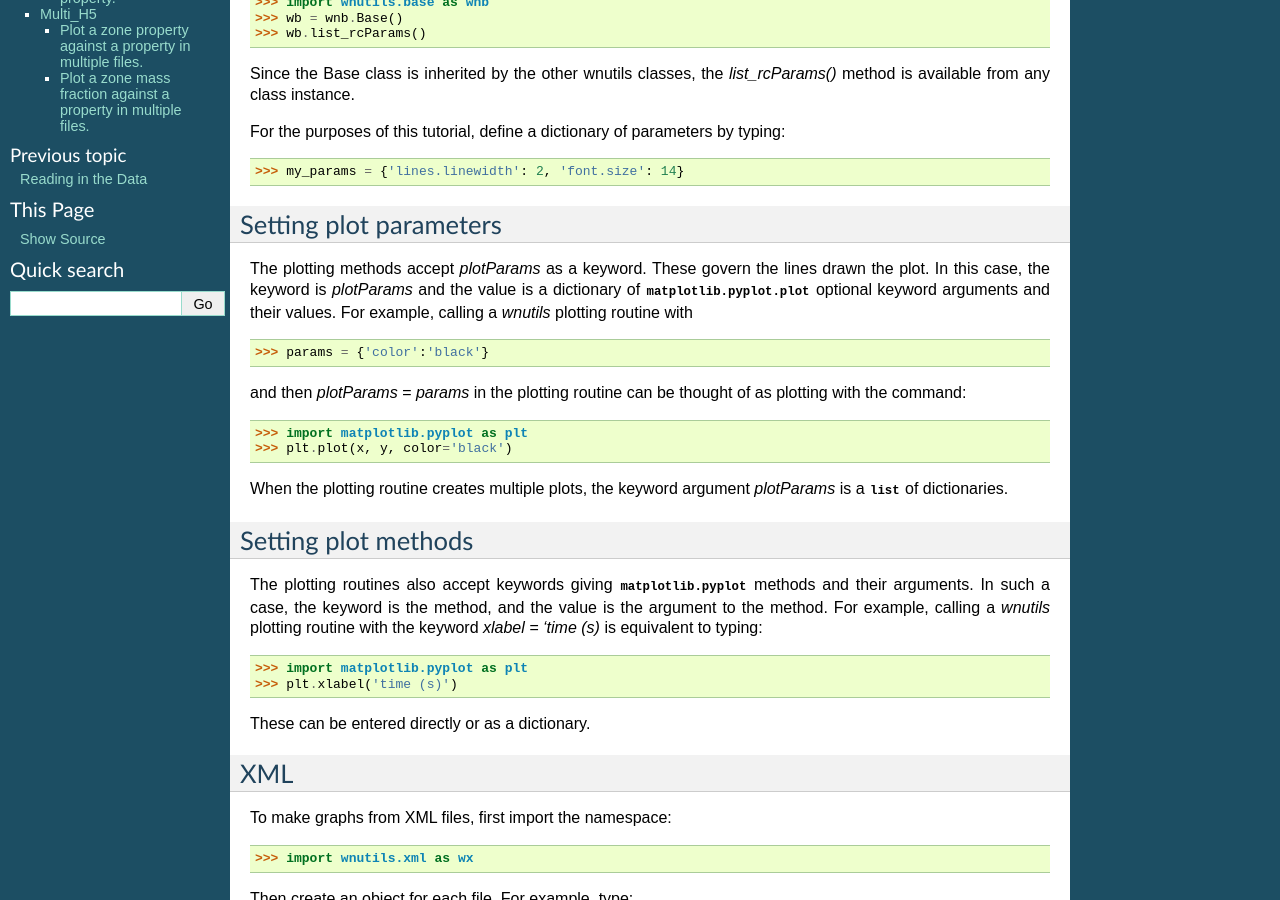
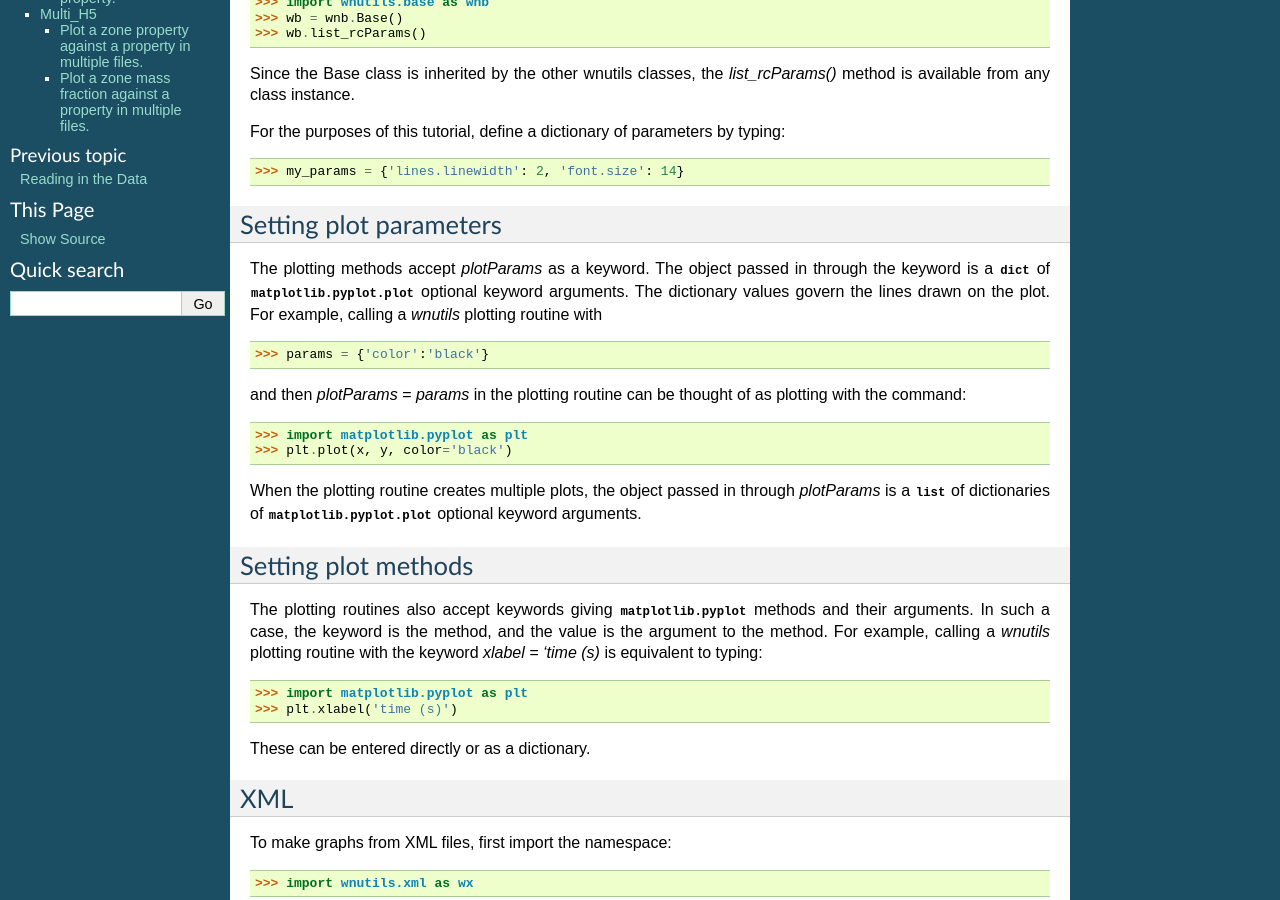
Before and after one commit to mbradle/wnutils, a Sphinx documentation site: the page built from doc/source/plot_tutorial.rst, in a window 1280 px wide and 900 px high, scrolled down 628 px. Built offline with Sphinx 7.4.7, drawn with Linux system fonts in a browser that asks for light colours; some of the changed text lies outside the part shown.

Commit message:
Fix typos.  Accommodate Python 2.

```diff
--- a/doc/source/plot_tutorial.rst
+++ b/doc/source/plot_tutorial.rst
@@ -48,10 +48,11 @@ define a dictionary of parameters by typing::
 Setting plot parameters
 -----------------------
 
-The plotting methods accept `plotParams` as a keyword.  These govern the
-lines drawn the plot.  In this case, the keyword is `plotParams`
-and the value is a dictionary of :obj:`matplotlib.pyplot.plot` optional
-keyword arguments and their values.  For example, calling a `wnutils`
+The plotting methods accept `plotParams` as a keyword.  The object
+passed in through the keyword is a :obj:`dict`
+of :obj:`matplotlib.pyplot.plot` optional keyword arguments.
+The dictionary values govern
+the lines drawn on the plot.  For example, calling a `wnutils`
 plotting routine with
 
     >>> params = {'color':'black'}
@@ -62,8 +63,9 @@ as plotting with the command::
     >>> import matplotlib.pyplot as plt
     >>> plt.plot(x, y, color='black')
 
-When the plotting routine creates multiple plots, the keyword argument
-`plotParams` is a :obj:`list` of dictionaries.
+When the plotting routine creates multiple plots, the object passed in
+through `plotParams` is a :obj:`list` of dictionaries
+of :obj:`matplotlib.pyplot.plot` optional keyword arguments.
 
 Setting plot methods
 --------------------
@@ -211,7 +213,7 @@ example, to plot the `t9` versus `time` in our two files, type::
 
 Since the calculations are for different exponential expansion timescales,
 you can label them with a legend.  First, find the timescale by noting
-that :math:`\rho(t) = \rho_0 \exp(-t/\tau)`.  This means that
+that :math:`\rho(t) = \rho(0) \exp(-t/\tau)`.  This means that
 :math:`\tau = -t\ /\ln\left(\rho(t)/\rho(0)\right)`.  Choose, say, step 150 to
 compute the `tau` for the two calcluations.  You can type::
 
@@ -255,7 +257,7 @@ To make plots from webnucleo HDF5 file, first import the namespace::
 
 Next, create an object for each file by typing::
 
-    >>> my_h5 = w5.H5( 'my_output1.h5' )
+    >>> my_h5 = w5.H5('my_output1.h5')
 
 Plot a property versus a property for a given zone.
 ...................................................
@@ -301,10 +303,10 @@ Or, in Python 3.5 or greater, you can type::
 Plot a property in the zones of a given group.
 ..............................................
 
-To plot a property in all the zones of a given group, say Step number 25,
+To plot a property in all the zones of a given group, say Step number 125,
 you can, for example, type::
 
-    >>> my_h5.plot_group_property_in_zones('Step 00025', 't9')
+    >>> my_h5.plot_group_property_in_zones('Step 00125', 't9')
 
 This shows the temperature (in billions of Kelvins) in the zones.  The
 innermost (first) zone is the hottest.
@@ -335,7 +337,7 @@ of the plot.  To show the graph with the innermost (hottest) zones plotted
 to the right, use the `xlim` keyword::
 
      >>> my_h5.plot_group_mass_fractions_vs_property(
-     ...     'Step 00025', 't9', ['he4', 'c12','o16'], use_latex_names=True, xlim = [0.3,0]
+     ...     'Step 00125', 't9', ['he4', 'c12','o16'], use_latex_names=True, xlim = [0.3,0]
      ... )
 
 Multi_H5
--- a/doc/source/read_tutorial.rst
+++ b/doc/source/read_tutorial.rst
@@ -436,7 +436,7 @@ To retrieve the properties `time`, `t9`, and
      >>> props = my_h5.get_zone_properties_in_groups_as_floats(zone, ['time','t9','rho'])
 
 This returns a :obj:`dict` of :obj:`numpy.array`.  Each array entry is a
-float.  To print the properties out in the groups, type::
+:obj:`float`.  To print the properties out in the groups, type::
 
      >>> groups = my_h5.get_iterable_groups()
      >>> for i in range(len(groups)):
```
Also changed, not shown: other parts of doc/source/plot_tutorial.rst (+2 -2 lines), other parts of doc/source/read_tutorial.rst (+1 -1 lines), 4 other files.
